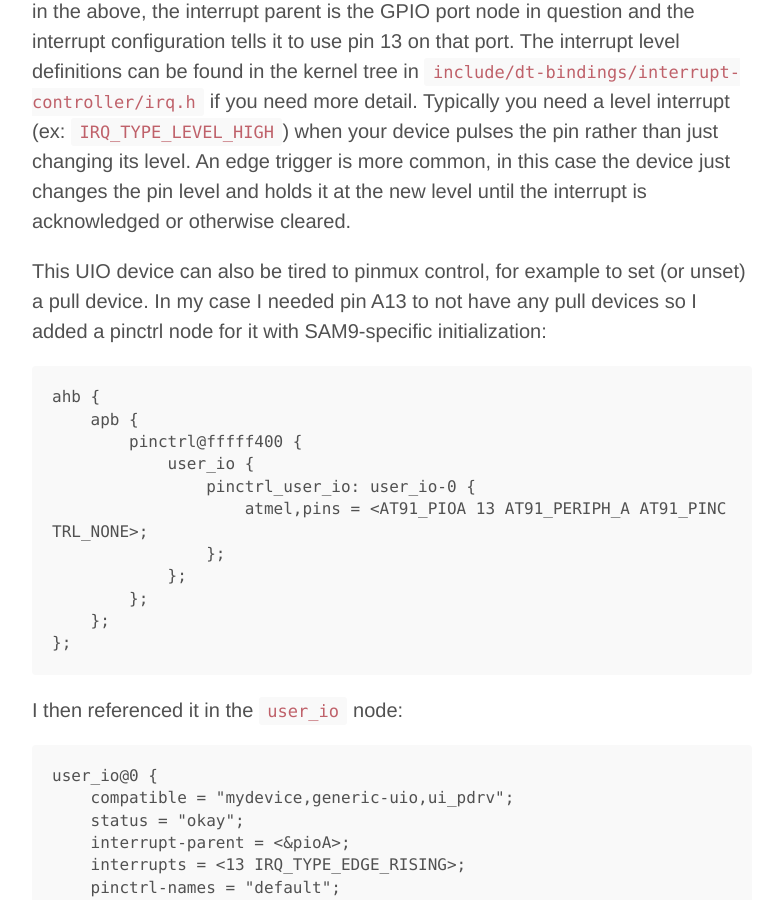
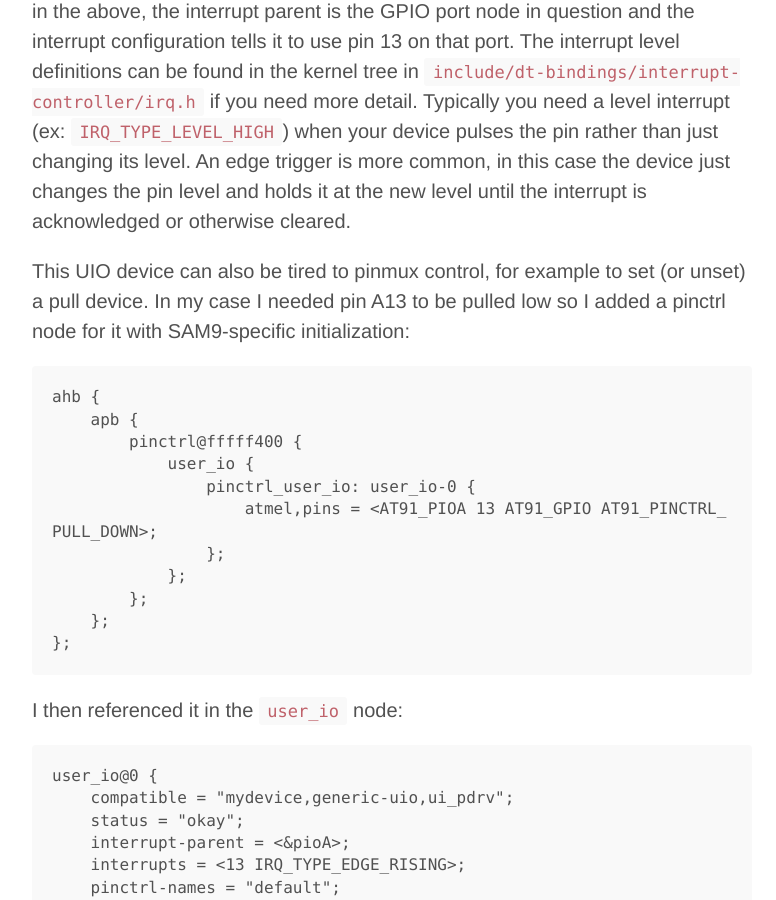
Before and after one commit to yurovsky/yurovsky.github.io, a Jekyll site: the page built from _posts/2014-10-10-linux-uio-gpio-interrupt.md, in a window 1280 px wide and 900 px high, scrolled down 1600 px. Shown: the whole window, without its empty margins (248-1024 px from the left). Built offline with Jekyll 4.4.1, drawn with Linux system fonts in a browser that asks for light colours; Markdown is read by kramdown in place of the engine named in the settings; comment, search, counter and statistics services are not loaded.

Commit message:
fix pin mistake

```diff
--- a/_posts/2014-10-10-linux-uio-gpio-interrupt.md
+++ b/_posts/2014-10-10-linux-uio-gpio-interrupt.md
@@ -60,15 +60,15 @@ more common, in this case the device just changes the pin level and holds it
 at the new level until the interrupt is acknowledged or otherwise cleared.
 
 This UIO device can also be tired to pinmux control, for example to set (or
-unset) a pull device. In my case I needed pin A13 to not have any pull devices
-so I added a pinctrl node for it with SAM9-specific initialization:
+unset) a pull device. In my case I needed pin A13 to be pulled low so I added a
+pinctrl node for it with SAM9-specific initialization:
 
     ahb {
         apb {
             pinctrl@fffff400 {
                 user_io {
                     pinctrl_user_io: user_io-0 {
-                        atmel,pins = <AT91_PIOA 13 AT91_PERIPH_A AT91_PINCTRL_NONE>;
+                        atmel,pins = <AT91_PIOA 13 AT91_GPIO AT91_PINCTRL_PULL_DOWN>;
                     };
                 };
             };
```
